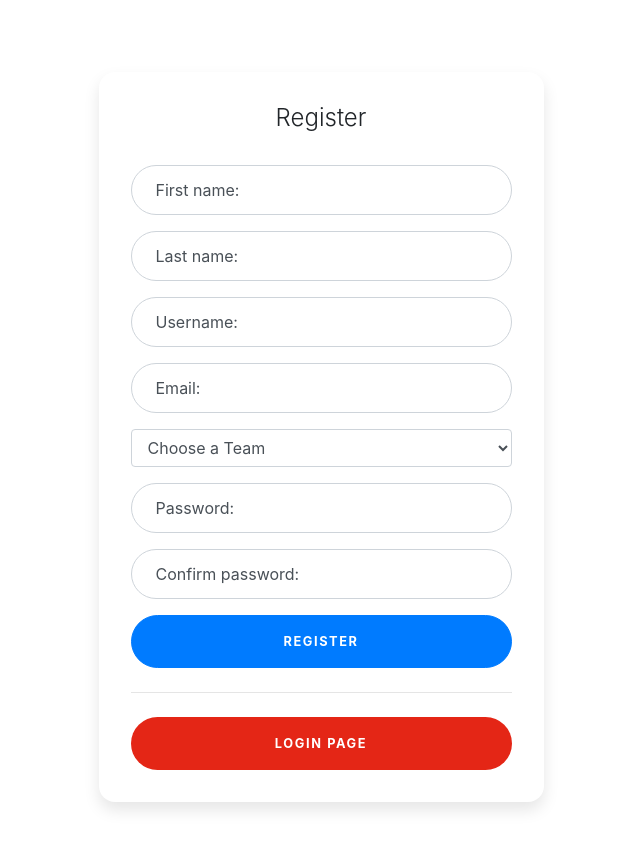
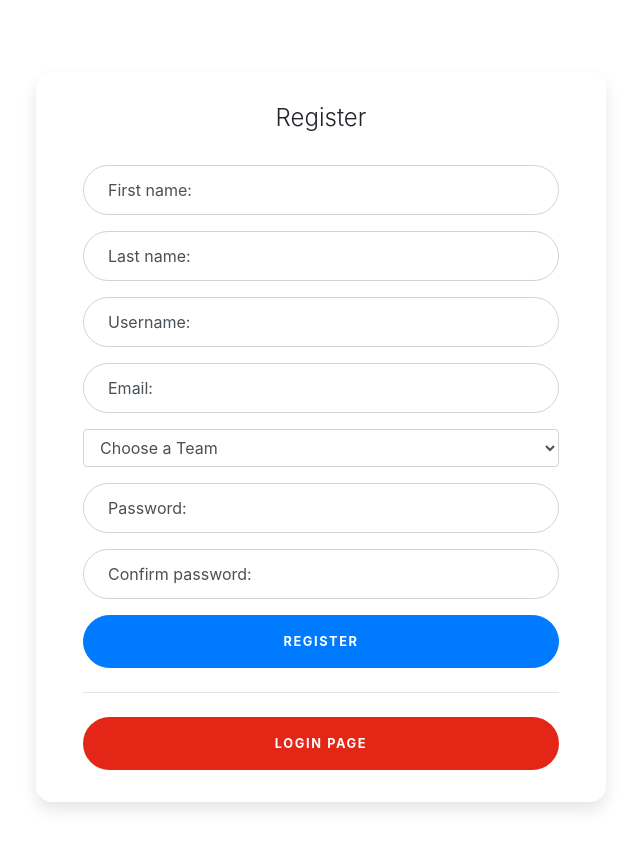
Before and after one commit to sarthak1996/Review-Project-Django, a Django app: page /reviews/registerUser in a window 1280 px wide. Shown: the whole page, without its empty margins (319-959 px from the left). Run offline with Django 3.2, Linux system fonts and the light colour scheme; data that the repository does not hold is empty; some libraries are stand-ins or nearby versions.

Commit message:
Login, user registration view UI changes (minor UI component fixes)

```diff
--- a/templates/base.html
+++ b/templates/base.html
@@ -59,7 +59,11 @@
 <!-- {{message}} -->
 
     	{% for message in messages %}
-		  	<div class="alert alert-{{ message.tags }} alert-dismissible fade show" role="alert">
+    		{% if 'error' not in message.tags %}
+		  		<div class="alert alert-{{ message.tags }} alert-dismissible fade show" role="alert">
+		  	{% else %}
+		  		<div class="alert alert-danger alert-dismissible fade show" role="alert">
+		  	{% endif %}
 	  			{{message}}
 	  			<button type="button" class="close" data-dismiss="alert" aria-label="Close">
 	    			<span aria-hidden="true">&times;</span>
--- a/templates/registration/login.html
+++ b/templates/registration/login.html
@@ -8,9 +8,8 @@
 {% endblock %}
 {% block content %}
 
-    <div class="row">
-      <div class="col-sm-9 col-md-7 col-lg-5 mx-auto">
-        <div class="card card-signin my-5">
+    <div class="row justify-content-md-center">
+        <div class="card card-signin my-5 col-6">
           <div class="card-body">
             <h5 class="card-title text-center">Sign In</h5>
             	<form class="form-signin" method="POST">
@@ -41,7 +40,6 @@
 	            </form>
 	          </div>
 	        </div>
-	      </div>
 	    </div>
 
 {% endblock %}
--- a/templates/registration/userRegistration.html
+++ b/templates/registration/userRegistration.html
@@ -8,9 +8,8 @@
 {% endblock %}
 {% block content %}
 
-	    <div class="row">
-	      <div class="col-sm-9 col-md-7 col-lg-5 mx-auto">
-	        <div class="card card-signin my-5">
+	    <div class="row justify-content-md-center">
+	        <div class="card card-signin my-5 col-6">
 	          <div class="card-body">
 	            <h5 class="card-title text-center">Register</h5>
 	            <form class="form-signin" method="POST">
@@ -55,7 +54,6 @@
 				</form>
 			  </div>
 		    </div>
-		  </div>
 		</div>
 
 {% endblock %}
```
